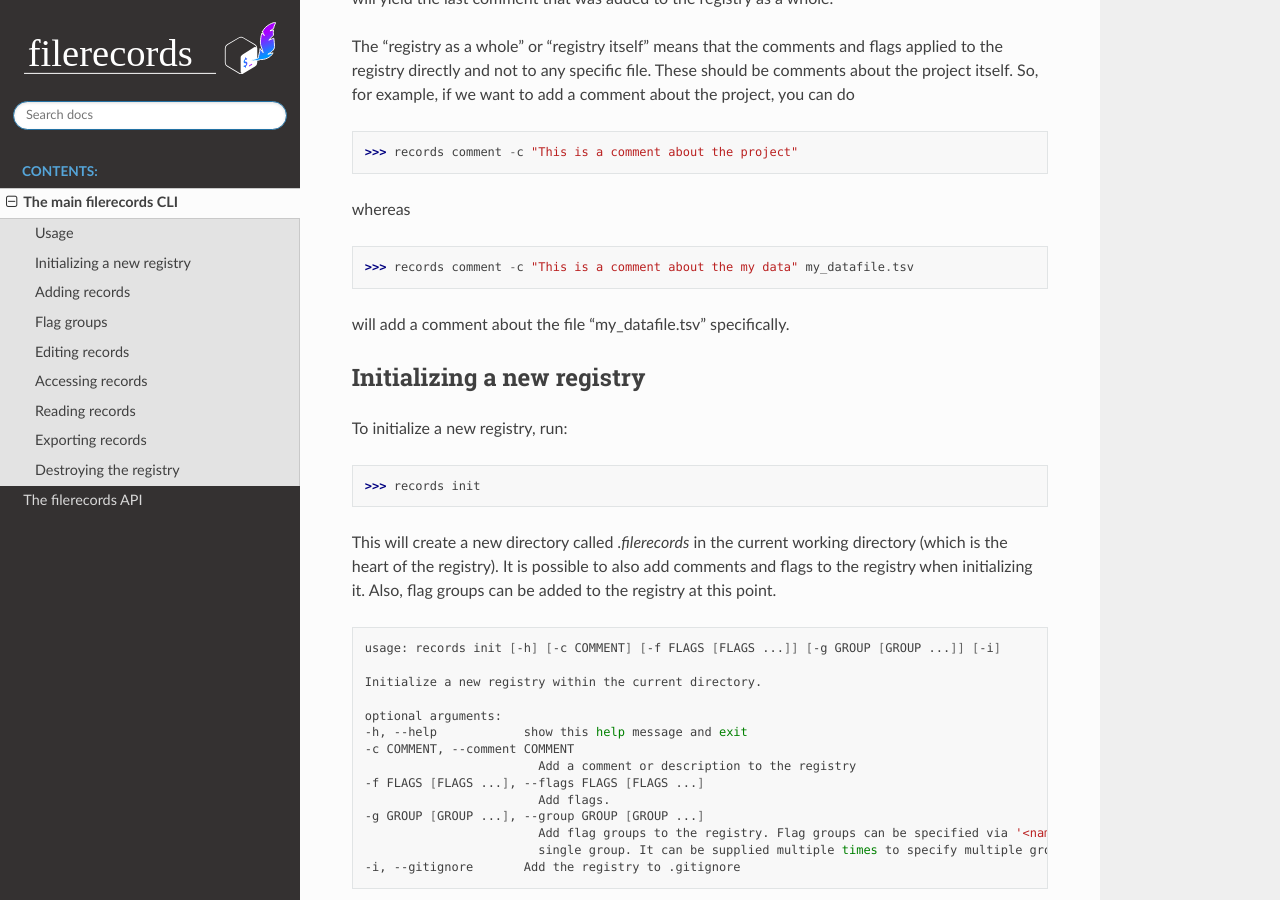
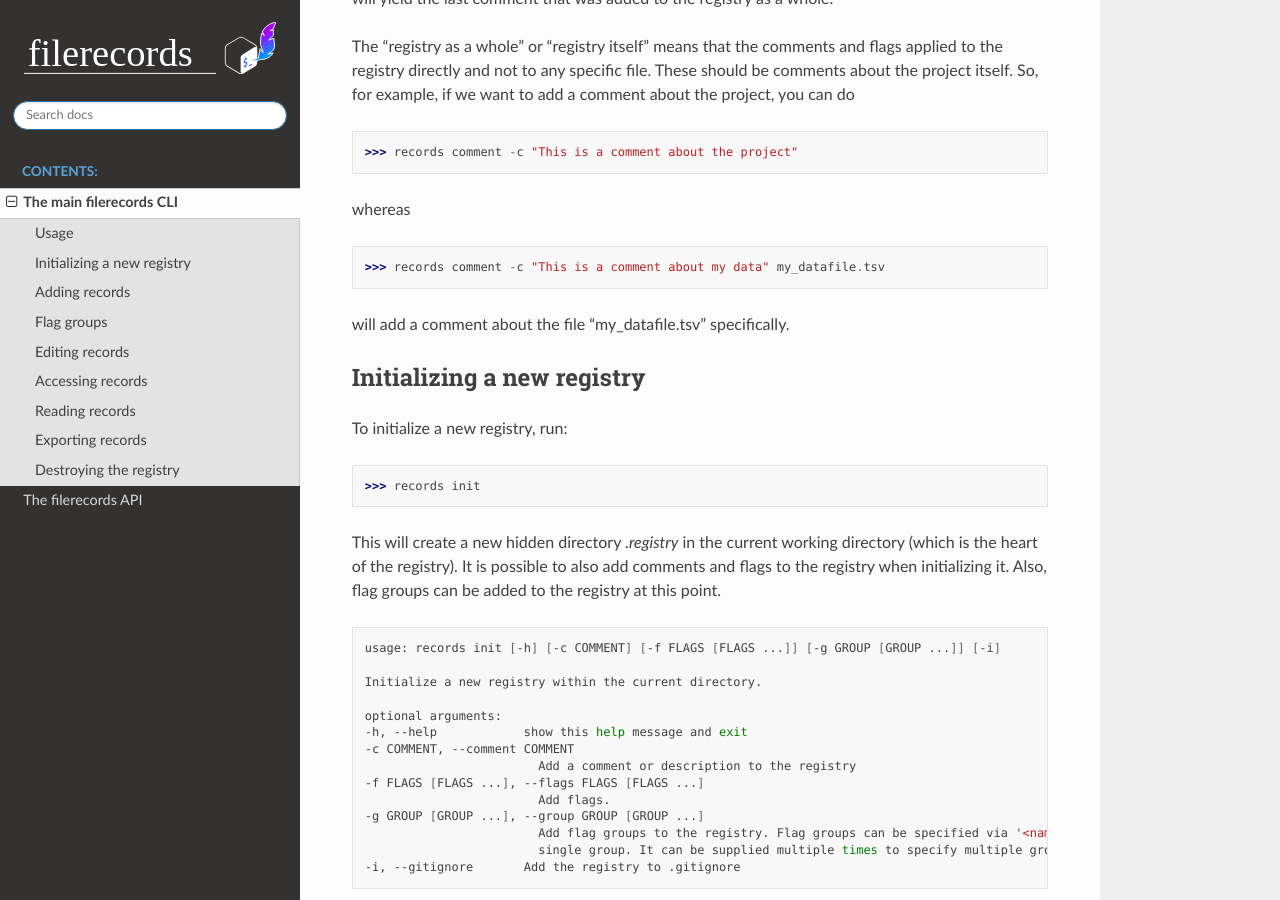
Before and after one commit to NoahHenrikKleinschmidt/filerecords, a Sphinx documentation site: the page built from docs/source/filerecords.cli.rst, in a window 1280 px wide and 900 px high, scrolled down 760 px. Built offline with Sphinx 7.4.7 and the Read the Docs theme 2.0.0, drawn with Linux system fonts in a browser that asks for light colours.

Commit message:
fix some typos

```diff
--- a/docs/source/filerecords.cli.rst
+++ b/docs/source/filerecords.cli.rst
@@ -37,7 +37,7 @@ These should be comments about the project itself. So, for example, if we want t
 
 whereas
 
-   >>> records comment -c "This is a comment about the my data" my_datafile.tsv
+   >>> records comment -c "This is a comment about my data" my_datafile.tsv
 
 will add a comment about the file "my_datafile.tsv" specifically.
 
@@ -49,7 +49,7 @@ To initialize a new registry, run:
 
    >>> records init
 
-This will create a new directory called `.filerecords` in the current working directory (which is the heart of the registry).
+This will create a new hidden directory `.registry` in the current working directory (which is the heart of the registry).
 It is possible to also add comments and flags to the registry when initializing it. Also, flag groups can be added to the registry at this point.
 
 .. code-block:: bash
```
